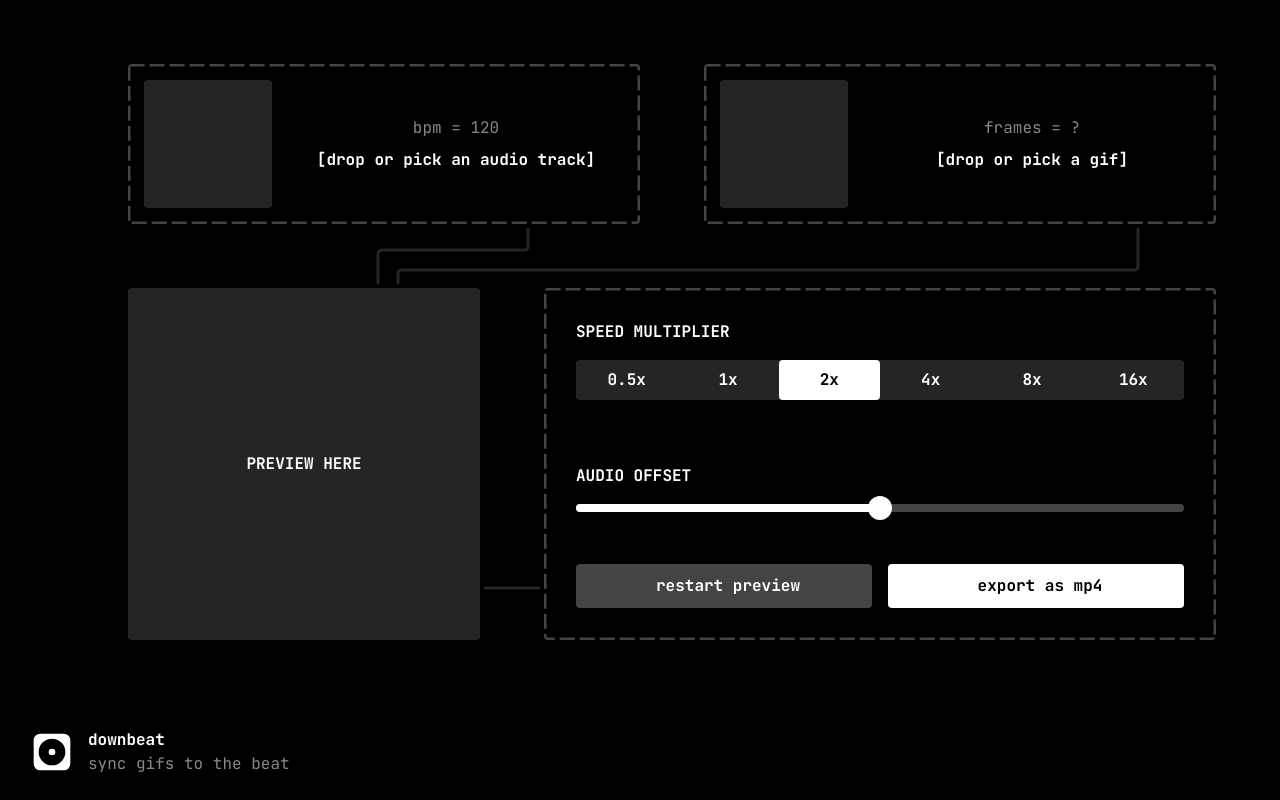
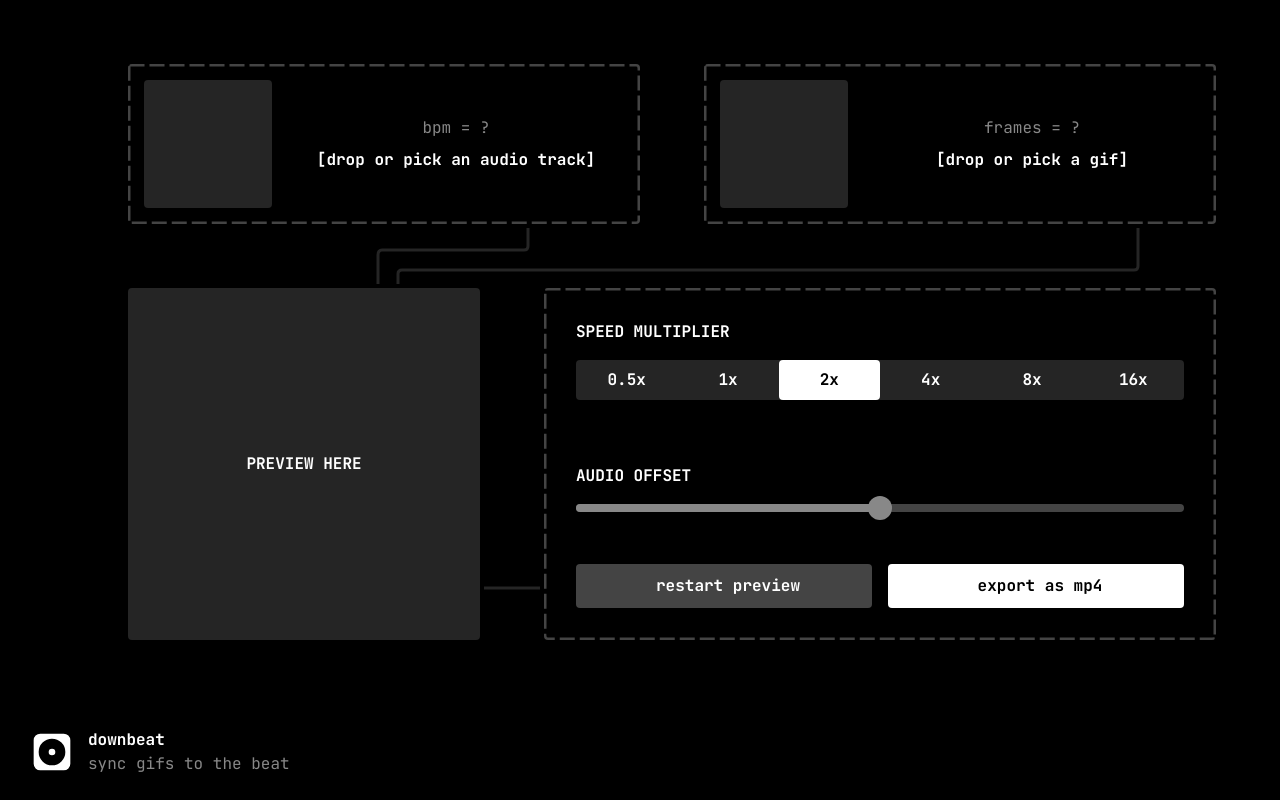
Before and after one commit to deltea/downbeat, a SvelteKit app: page / in a window 1280 px wide. Built offline with nearby package versions, Linux system fonts and the light colour scheme.

Commit message:
realize that my gif player is scuffed

```diff
--- a/src/lib/components/GifPlayer.svelte
+++ b/src/lib/components/GifPlayer.svelte
@@ -2,8 +2,8 @@
   import type { ParsedFrame } from "gifuct-js";
   import { onMount } from "svelte";
 
-  let { frameRate, offset, frames }: {
-    frameRate: number,
+  let { frameDuration, offset, frames }: {
+    frameDuration: number,
     offset: number,
     frames: ParsedFrame[]
   } = $props();
@@ -13,7 +13,6 @@
 
   let frameIndex = $state(0);
   let lastFrameTime = $state(0);
-  let frameDuration = $derived(frameRate * 1000);
   let frameImageData: ImageData | null = $state(null);
   let bufferCanvas: HTMLCanvasElement;
   let bufferCtx: CanvasRenderingContext2D;
@@ -70,12 +69,12 @@
       !bufferCanvas
     ) return;
 
-    console.log(frameRate);
+    console.log(frameDuration);
     canvas.width = bufferCanvas.width = frames[0].dims.width + frames[0].dims.left;
     canvas.height = bufferCanvas.height = frames[0].dims.height + frames[0].dims.top;
 
     frameIndex = 0;
-    lastFrameTime = performance.now();
+    // lastFrameTime = performance.now();
 
     requestAnimationFrame(renderFrame);
   }
@@ -86,6 +85,8 @@
     bufferCanvas = document.createElement("canvas");
     bufferCtx = bufferCanvas.getContext("2d") as CanvasRenderingContext2D;
 
+    console.log(frameDuration);
+
     updateGif();
   });
 </script>
--- a/src/lib/components/Radio.svelte
+++ b/src/lib/components/Radio.svelte
@@ -8,7 +8,7 @@
   };
 
   type Props = {
-    value: number;
+    value: string;
     ref?: HTMLDivElement | null;
     items: Item[];
     [key: string]: any;
@@ -23,7 +23,7 @@
 </script>
 
 <div class="flex justify-center w-full">
-  <RadioGroup.Root value={value.toString()} bind:ref {...restProps} class="flex gap-0 rounded-sm bg-surface font-bold w-full">
+  <RadioGroup.Root bind:value bind:ref {...restProps} class="flex gap-0 rounded-sm bg-surface font-bold w-full">
     {#each items as item}
       {@const id = useId()}
       <RadioGroup.Item
--- a/src/lib/index.ts
+++ b/src/lib/index.ts
@@ -1,6 +1,5 @@
 import { parseBlob } from "music-metadata";
-import musicTempo from "music-tempo";
-const { MusicTempo } = musicTempo;
+import MusicTempo from "music-tempo";
 
 // TODO: fix music-tempo
 export async function extractBPM(audioCtx: AudioContext, track: File) {
--- a/src/routes/+page.svelte
+++ b/src/routes/+page.svelte
@@ -28,15 +28,17 @@
   let musicFile: File | null = $state(null);
   let musicCoverSrc: string | null = $state(null);
   let isLoadingBPM = $state(false);
-  let bpm: number | null = $state(120);
+  let bpm: number | null = $state(null);
 
   let gifFile: File | null = $state(null);
   let gifSrc: string | null = $state(null);
   let gifFrames = $state<ParsedFrame[]>([]);
 
+  let speedMultiplierValue = $state("2");
+
   let options = $state({
-    speedMultiplier: 2,
-    audioOffset: 10
+    speedMultiplier: 1,
+    audioOffset: 5
   });
 
   muted.subscribe((value) => {
@@ -52,6 +54,7 @@
   }
 
   async function onMusicUpload(file: File) {
+    bpm = null;
     musicFile = file;
 
     await audioCtx.resume();
@@ -86,6 +89,7 @@
     audioElement = document.createElement("audio");
     audioElement.volume = 0.2;
     audioElement.muted = $muted;
+    audioElement.loop = true;
     audioCtx = new AudioContext();
     source = audioCtx.createMediaElementSource(audioElement);
     source.connect(audioCtx.destination);
@@ -146,7 +150,7 @@
     <div class="bg-surface font-bold flex justify-center items-center h-full aspect-square rounded-sm p-4">
       {#if gifFile && bpm}
         <GifPlayer
-          frameRate={1 / (bpm / 60) / gifFrames.length / options.speedMultiplier}
+          frameDuration={1.0 / (bpm / 60.0) / gifFrames.length / 0.25 * 1000}
           offset={0}
           frames={gifFrames}
         />
@@ -160,42 +164,67 @@
       <path d="M4 300 L60 300" style="fill: none; stroke: var(--color-surface); stroke-width: 3" />
     </svg>
 
-    <div class="dashed h-full flex flex-col justify-between grow rounded-sm p-8 bg-bg">
+    <div class="dashed h-full flex flex-col justify-between grow rounded-sm p-8 bg-bg max-w-[50rem] min-w-[30rem]">
       <div class="flex flex-col gap-16">
         <div>
           <!-- label -->
           <p class="mb-4 flex gap-3">
             <span class="font-bold">SPEED MULTIPLIER</span>
-            <HelpTooltip>This controls how fast the gif plays</HelpTooltip>
+            <HelpTooltip>This controls how fast the gif plays.</HelpTooltip>
           </p>
+
           <!-- speed multiplier radio -->
-          <Radio items={SPEEDS} name="speed-multiplier" bind:value={options.speedMultiplier} />
+          <Radio items={SPEEDS} name="speed-multiplier" bind:value={speedMultiplierValue} />
         </div>
+
         <div>
           <!-- label -->
           <p class="mb-4 flex gap-3">
             <span class="font-bold">AUDIO OFFSET</span>
-            <HelpTooltip>This controls how many frames the gif is offset by. (change this to position the downbeat)</HelpTooltip>
+            <HelpTooltip>This controls how many frames the gif is offset by, change this to position the downbeat.</HelpTooltip>
           </p>
+
           <!-- audio offset slider -->
+          {#if gifFrames.length > 0}
             <Slider.Root
               type="single"
-            value={10}
+              bind:value={options.audioOffset}
               min={0}
               step={1}
-            max={20}
-            class="relative flex items-center w-full hover:cursor-grab active:cursor-grabbing"
+              max={gifFrames.length - 1}
+              class="relative flex items-center w-full hover:cursor-grab active:cursor-grabbing group"
             >
               {#snippet children({ tickItems })}
                 <span class="h-2 w-full bg-surface-0 rounded-sm duration-100">
-                <Slider.Range class="bg-fg h-full absolute rounded-sm duration-100" />
+                  <Slider.Range class="bg-fg data-[disabled]:bg-muted h-full absolute rounded-sm duration-100" />
                 </span>
+
                 <Slider.Thumb
                   index={0}
-                class="size-6 bg-fg outline-none rounded-full duration-100 z-10"
+                  class="size-6 bg-fg data-[disabled]:bg-muted outline-none rounded-full duration-100 z-10"
                 />
               {/snippet}
             </Slider.Root>
+          {:else}
+            <!-- placeholder slider -->
+            <Slider.Root
+              type="single"
+              value={0.5}
+              min={0}
+              step={0.5}
+              max={1}
+              class="relative flex items-center w-full hover:cursor-grab active:cursor-grabbing group"
+            >
+              <span class="h-2 w-full bg-surface-0 rounded-sm duration-100">
+                <Slider.Range class="bg-muted h-full absolute rounded-sm duration-100" />
+              </span>
+
+              <Slider.Thumb
+                index={0}
+                class="size-6 bg-muted outline-none rounded-full duration-100 z-10"
+              />
+            </Slider.Root>
+          {/if}
         </div>
       </div>
 
```
Lines whose indentation alone changed are shown as unchanged.
